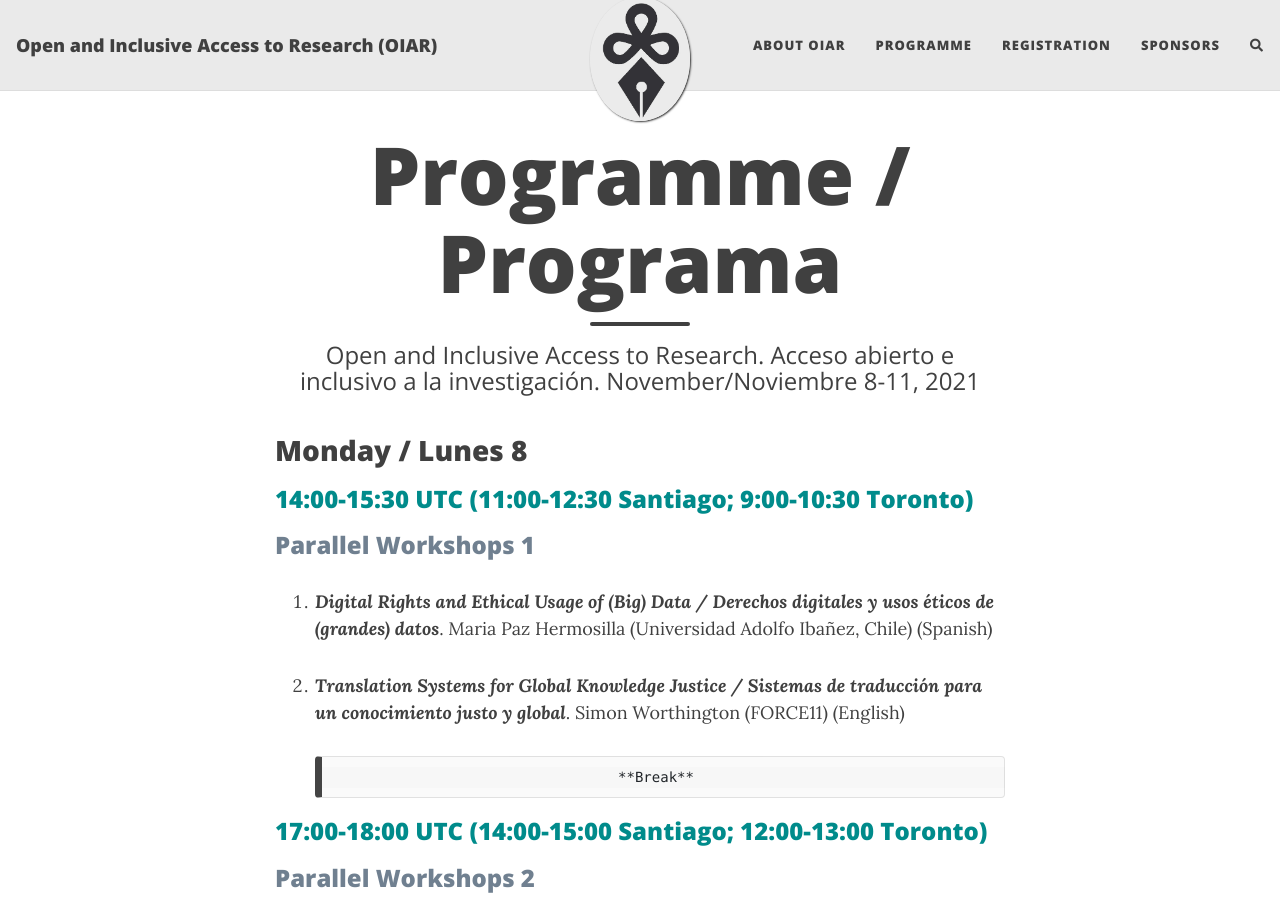
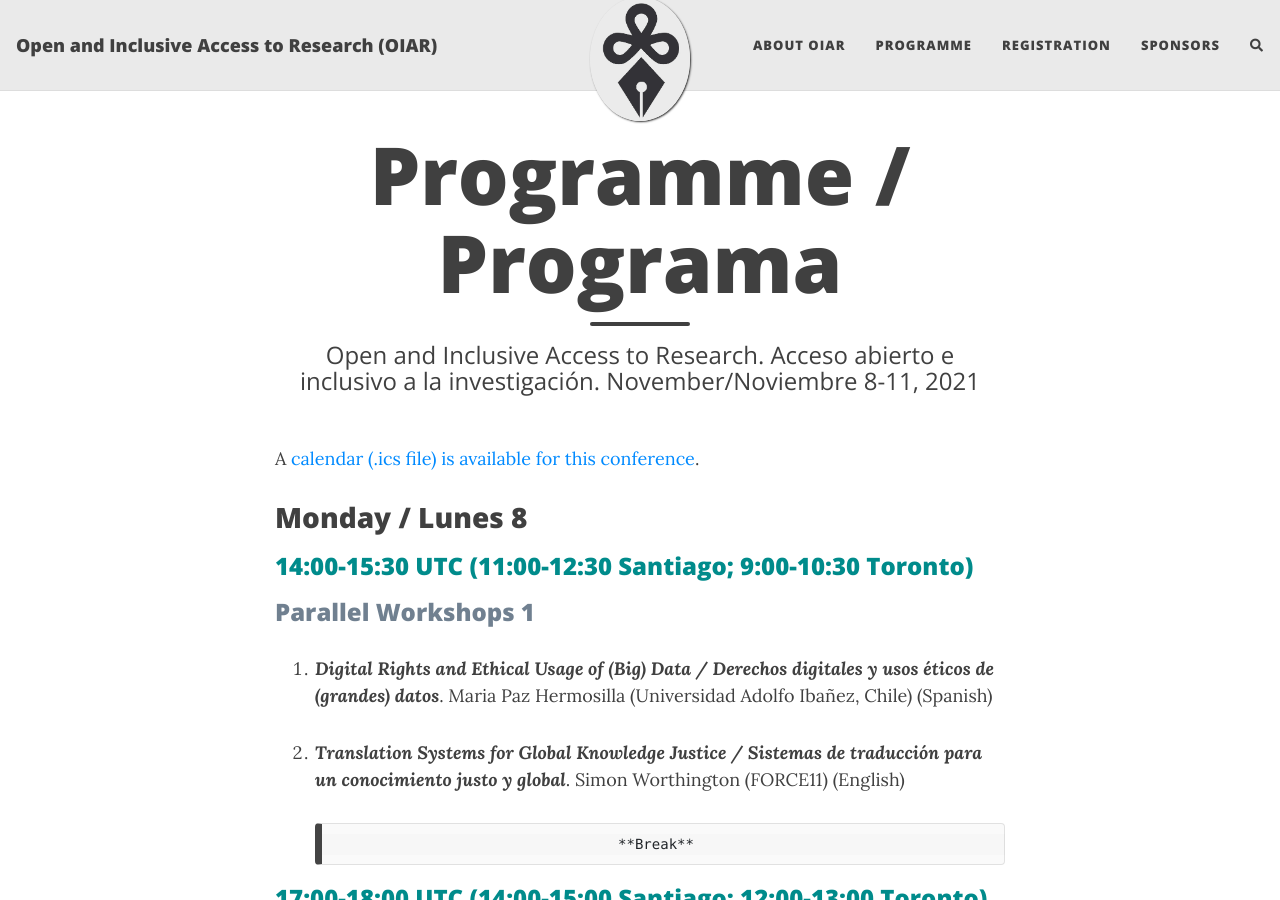
Before and after one commit to caedmon5/OIAR, a Jekyll site: the page built from programme.md, in a window 1280 px wide and 900 px high. Built offline with Jekyll 4.4.1, drawn with Linux system fonts in a browser that asks for light colours; nearby versions of some CDN libraries; comment, search, counter and statistics services are not loaded.

Commit message:
Added link to ICS file

```diff
--- a/programme.md
+++ b/programme.md
@@ -3,6 +3,9 @@ layout: page
 title: Programme / Programa
 subtitle: Open and Inclusive Access to Research. Acceso abierto e inclusivo a la investigación. November/Noviembre 8-11, 2021
 ---
+
+A [calendar (.ics file) is available for this conference](assets/img/OIAR.ics).
+
 # Monday / Lunes 8
 ## <span style="color: DarkCyan;">14:00-15:30 UTC (11:00-12:30 Santiago; 9:00-10:30 Toronto)</span>
 ### <span style="color: SlateGray;">Parallel Workshops 1</span>
```
Also changed, not shown: 1 other file.
